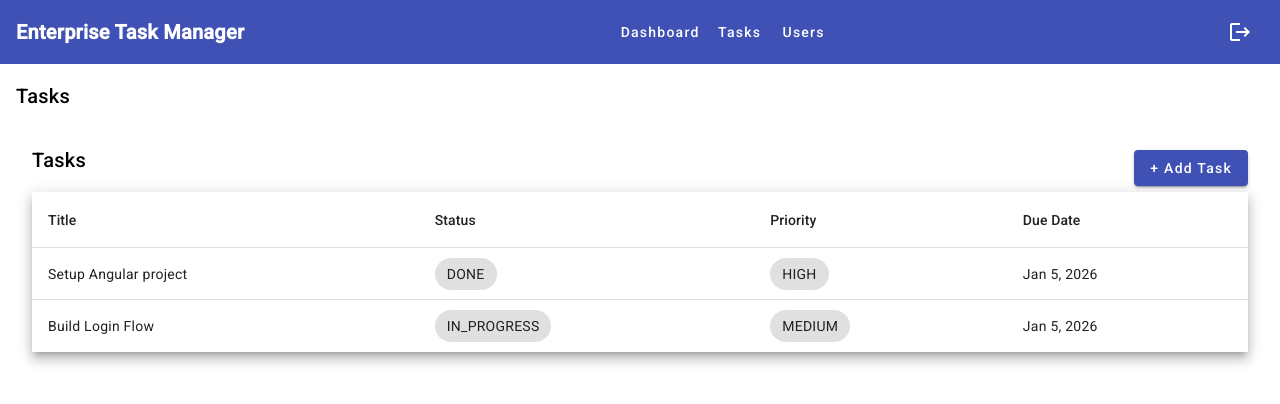
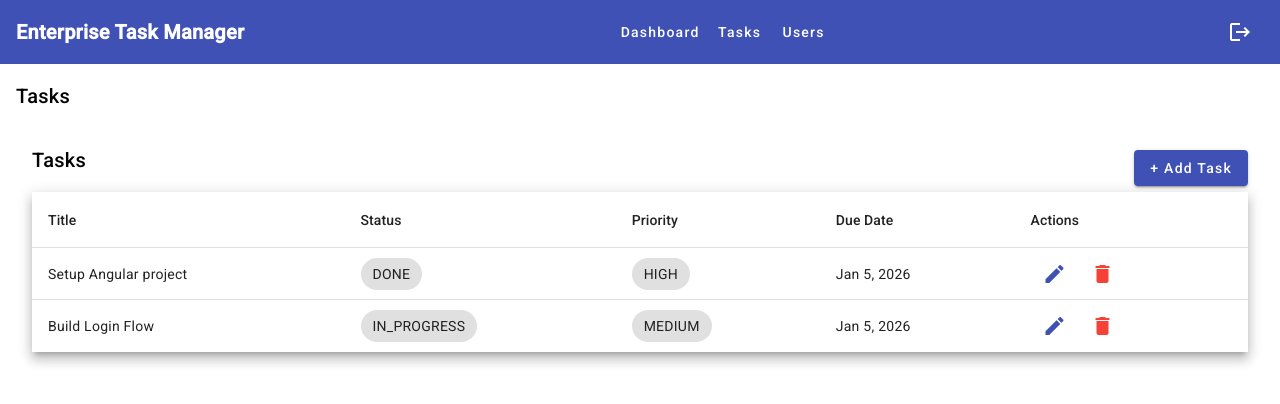
Before and after one commit to niveditarrao27/enterprise-task-manager, an Angular app: page /tasks in a window 1280 px wide. Shown: the top 404 px of the page. Built offline with nearby package versions, Linux system fonts and the light colour scheme.

Commit message:
Day 9: Added edit and delete task functionality using Angular Material dialogs

```diff
--- a/src/app/features/tasks/components/add-task-dialog/add-task-dialog.component.html
+++ b/src/app/features/tasks/components/add-task-dialog/add-task-dialog.component.html
@@ -1,4 +1,7 @@
-<h2 mat-dialog-title>Add Task</h2>
+<h2 mat-dialog-title>
+    {{ data ? 'Edit Task' : 'Add Task' }}
+</h2>
+
 
 <form [formGroup]="taskForm" (ngSubmit)="submit()">
 
@@ -44,7 +47,7 @@
     <mat-dialog-actions align="end">
         <button mat-button mat-dialog-close>Cancel</button>
         <button mat-raised-button color="primary" type="submit" [disabled]="taskForm.invalid">
-            Add
+            {{ data ? 'Update' : 'Add' }}
         </button>
     </mat-dialog-actions>
 
--- a/src/app/features/tasks/components/add-task-dialog/add-task-dialog.component.ts
+++ b/src/app/features/tasks/components/add-task-dialog/add-task-dialog.component.ts
@@ -1,6 +1,6 @@
-import { Component } from '@angular/core';
+import { Component, Inject } from '@angular/core';
 import { FormBuilder, FormGroup, Validators, ReactiveFormsModule } from '@angular/forms';
-import { MatDialogRef, MatDialogModule } from '@angular/material/dialog';
+import { MatDialogRef, MatDialogModule, MAT_DIALOG_DATA } from '@angular/material/dialog';
 import { MatButtonModule } from '@angular/material/button';
 import { MatFormFieldModule } from '@angular/material/form-field';
 import { MatInputModule } from '@angular/material/input';
@@ -30,30 +30,36 @@ import { Task } from '../../models/tasks.model';
 export class AddTaskDialogComponent {
   taskForm!: FormGroup;
 
+
+
   constructor(
     private fb: FormBuilder,
-    private dialogRef: MatDialogRef<AddTaskDialogComponent>
+    private dialogRef: MatDialogRef<AddTaskDialogComponent>,
+    @Inject(MAT_DIALOG_DATA) public data: Task
   ) {
-
     this.taskForm = this.fb.group({
       title: ['', Validators.required],
       description: [''],
       status: ['TODO', Validators.required],
       priority: ['MEDIUM', Validators.required],
-      dueDate: [new Date(), Validators.required]
+      dueDate: [null]
     });
+
+    if (data) {
+      this.taskForm.patchValue(data);
+    }
   }
-
 
 
   submit(): void {
     if (this.taskForm.invalid) return;
 
-    const newTask: Task = {
-      id: Date.now(),
+    const task: Task = {
+      id: this.data ? this.data.id : Date.now(),
       ...this.taskForm.value
     } as Task;
 
-    this.dialogRef.close(newTask);
+    this.dialogRef.close(task);
   }
+
 }
--- a/src/app/features/tasks/containers/task-list/task-list.component.html
+++ b/src/app/features/tasks/containers/task-list/task-list.component.html
@@ -48,6 +48,19 @@
                 </td>
             </ng-container>
 
+            <!-- Actions -->
+            <ng-container matColumnDef="actions">
+                <th mat-header-cell *matHeaderCellDef> Actions </th>
+                <td mat-cell *matCellDef="let task">
+                    <button mat-icon-button color="primary" (click)="editTask(task)">
+                        <mat-icon>edit</mat-icon>
+                    </button>
+                    <button mat-icon-button color="warn" (click)="deleteTask(task.id)">
+                        <mat-icon>delete</mat-icon>
+                    </button>
+                </td>
+            </ng-container>
+
             <tr mat-header-row *matHeaderRowDef="displayedColumns"></tr>
             <tr mat-row *matRowDef="let row; columns: displayedColumns;"></tr>
 
--- a/src/app/features/tasks/containers/task-list/task-list.component.ts
+++ b/src/app/features/tasks/containers/task-list/task-list.component.ts
@@ -15,6 +15,7 @@ import { MatFormFieldModule } from '@angular/material/form-field';
 import { MatInputModule } from '@angular/material/input';
 import { MatSelectModule } from '@angular/material/select';
 import { AddTaskDialogComponent } from '../../components/add-task-dialog/add-task-dialog.component';
+import { MatIcon } from "@angular/material/icon";
 @Component({
   selector: 'app-task-list',
   imports: [NavbarComponent, CommonModule,
@@ -27,15 +28,16 @@ import { AddTaskDialogComponent } from '../../components/add-task-dialog/add-tas
     MatSelectModule,
     MatButtonModule,
     MatDatepickerModule,
-    MatNativeDateModule,
-  ],
+    MatNativeDateModule, MatIcon],
   templateUrl: './task-list.component.html',
   styleUrl: './task-list.component.scss'
 })
 export class TaskListComponent {
 
   tasks: Task[] = [];
-  displayedColumns: string[] = ['title', 'status', 'priority', 'dueDate'];
+  // displayedColumns: string[] = ['title', 'status', 'priority', 'dueDate'];
+  displayedColumns = ['title', 'status', 'priority', 'dueDate', 'actions'];
+
   constructor(
     private tasksService: TasksService,
     private dialog: MatDialog
@@ -59,4 +61,25 @@ export class TaskListComponent {
     });
   }
 
+  editTask(task: Task): void {
+    const dialogRef = this.dialog.open(AddTaskDialogComponent, {
+      width: '400px',
+      data: task
+    });
+
+    dialogRef.afterClosed().subscribe(updatedTask => {
+      if (updatedTask) {
+        this.tasks = this.tasks.map(t =>
+          t.id === updatedTask.id ? updatedTask : t
+        );
+      }
+    });
+  }
+
+  deleteTask(taskId: number): void {
+    this.tasks = this.tasks.filter(task => task.id !== taskId);
+  }
+
+
+
 }
```
